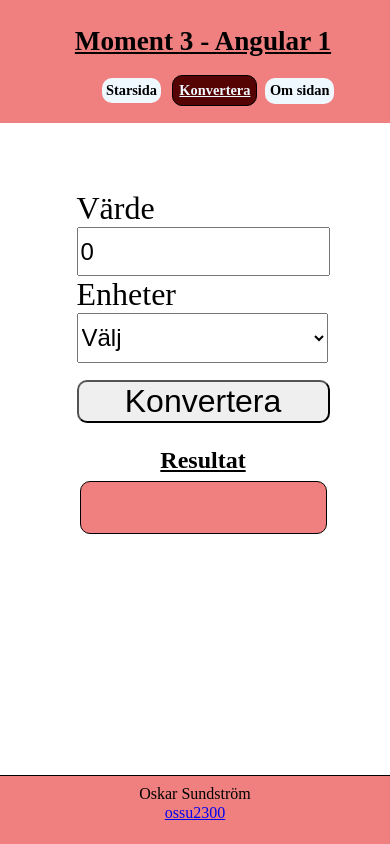
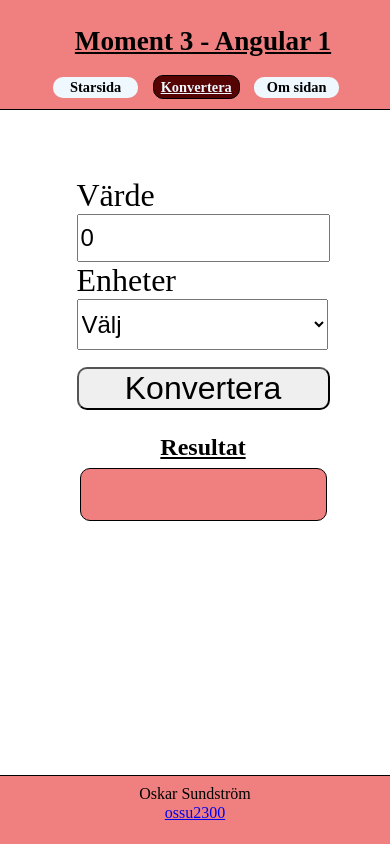
Before and after one commit to osundstrom/my-angular-app, an Angular app: page /convert in a window 390 px wide. Built offline with nearby package versions, Linux system fonts and the light colour scheme.

Commit message:
fixed styles header /nav

```diff
--- a/src/app/convert/convert.component.scss
+++ b/src/app/convert/convert.component.scss
@@ -29,6 +29,7 @@ form{
 
     button:hover{
         background-color: lightgreen;
+        text-decoration: underline;
     }
 }
 
--- a/src/app/header/header.component.scss
+++ b/src/app/header/header.component.scss
@@ -1,5 +1,8 @@
 
 
+
+
+@media (min-width: 601px) {
 #divHeader{
     background-color: lightcoral;
     width: 100vw;
@@ -8,17 +11,21 @@
     margin-left: -3vw;
     margin-top: -2vh;
     padding-bottom: 0.1vh;
+    border-bottom: 1px solid black;
 
      ul{
          list-style: none;
-         text-align: center;
+         margin: 0 auto;
+         margin-left: -5vw;
+         padding-bottom: 1vh;
 
 
      }
      li{
          display: inline-block;
-         margin-right: 5vw;
-         text-align: center;
+         margin-left: 5vw;
+
+         border-radius: 10px;
 
      }
 
@@ -27,16 +34,17 @@
          background-color: aliceblue;
          border-radius: 10px;
          display: block;
-         width: fit-content;
-         padding: 8%;
+         min-width: 80px;
+         width: 15vw;
          text-decoration: none;
          font-weight: 700;
          font-style: none;
          color: black;
-         margin-bottom: 1vh;
-         font-size: 90%;
+         font-size: 120%;
          white-space: nowrap;
-         margin: 0 auto;
+         padding: 4%;
+
+
      }
 
      a:hover{
@@ -49,4 +57,68 @@
         background-color: rgb(85, 3, 3);
 
     }
- }
+ }}
+
+
+ //-----------------------------------------------------//
+ //-----------------------------------------------------//
+ //-----------------------------------------------------//
+ //-----------------------------------------------------//
+
+ @media (max-width: 600px) {
+    #divHeader{
+        background-color: lightcoral;
+        width: 100vw;
+        padding-top: 2vh;
+        padding-left: 3vw;
+        margin-left: -3vw;
+        margin-top: -2vh;
+        padding-bottom: 0.1vh;
+        border-bottom: 1px solid black;
+
+         ul{
+             list-style: none;
+             margin: 0 auto;
+             margin-left: -20vw;
+             padding-bottom: 1vh;
+
+
+         }
+         li{
+             display: inline-block;
+             margin-left: 5vw;
+
+            border-radius: 10px;
+         }
+
+         a{
+            margin: 0 auto;
+             text-align: center;
+             background-color: aliceblue;
+             border-radius: 10px;
+             display: block;
+             position: relative;
+             min-width: 80px;
+             width: 10vw;
+             text-decoration: none;
+             font-weight: 700;
+             font-style: none;
+             color: black;
+             font-size: 90%;
+             white-space: nowrap;
+             padding: 3%;
+
+
+         }
+
+         a:hover{
+             text-decoration: underline;
+         }
+         .current{
+            color: aliceblue;
+            border: 1px solid black;
+            text-decoration: underline;
+            background-color: rgb(85, 3, 3);
+
+        }
+     }}
```
